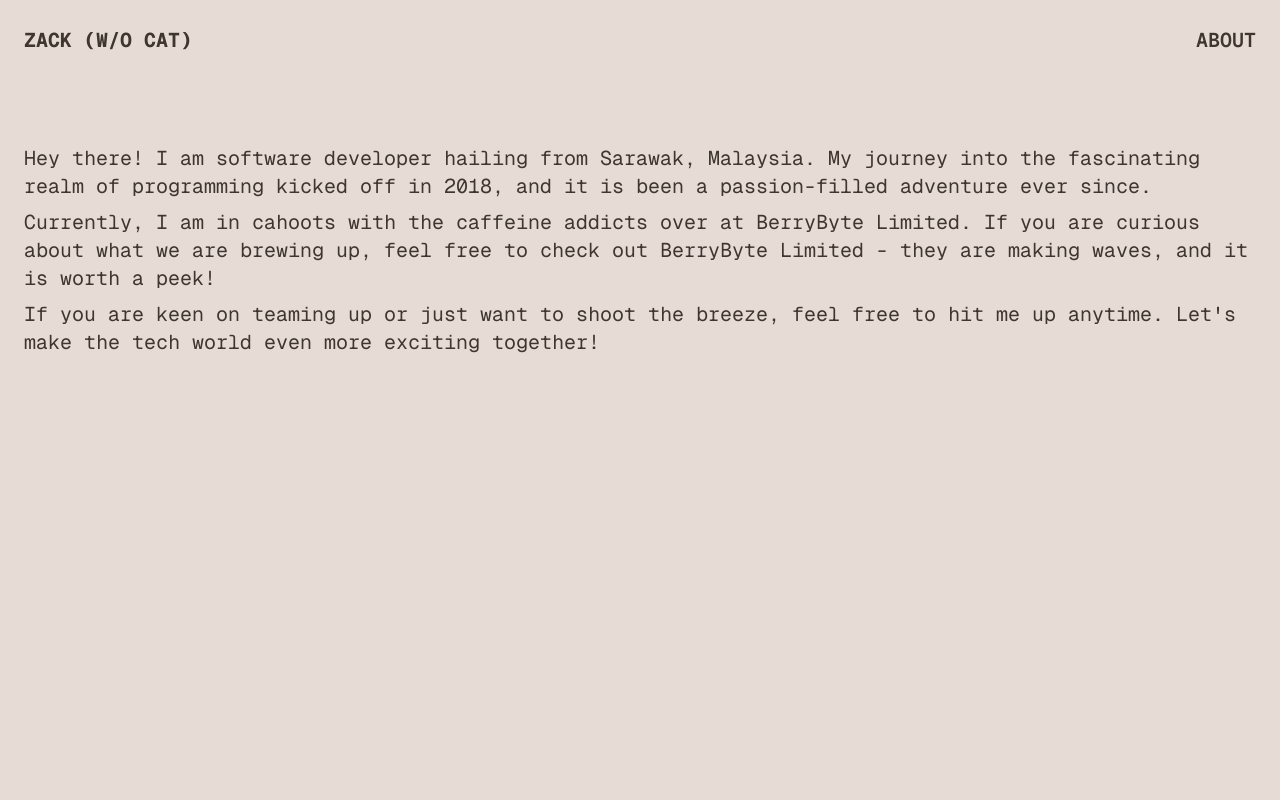
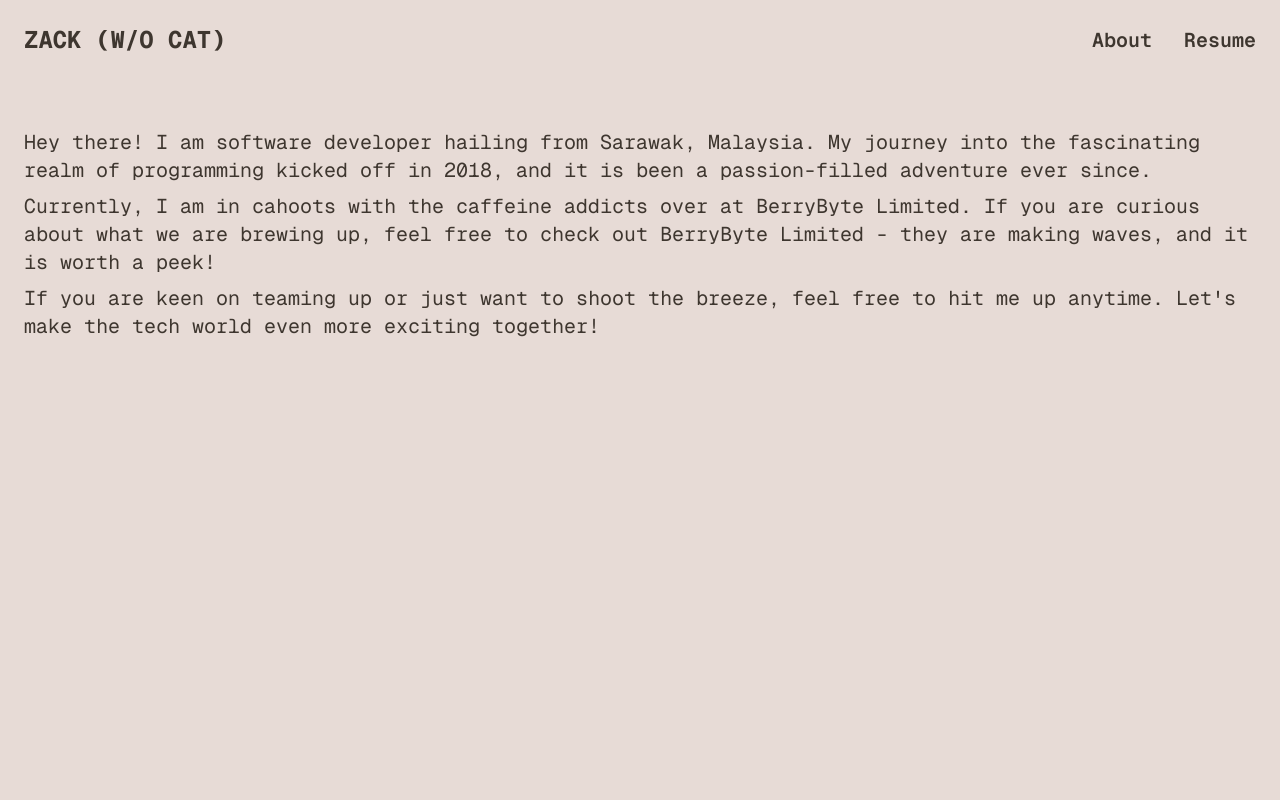
Before and after one commit to bukan-zack/personal-site-3, a Next.js app: page /about in a window 1280 px wide. Shown: the top 800 px of the page. Built offline with nearby package versions, Linux system fonts and the light colour scheme.

Commit message:
fix: z-index of image

```diff
--- a/app/about/page.tsx
+++ b/app/about/page.tsx
@@ -8,23 +8,34 @@ export default function Page() {
         <>
             <Navigation />
             <main className="min-h-screen">
-                <section className="overflow-hidden">
-                    <motion.div
-                        className="container mx-auto mt-24 px-6 py-8 flex flex-col justify-center items-center gap-2"
-                        initial={{ opacity: 0, translateY: 100 }}
-                        animate={{ opacity: 1, translateY: 0 }}
-                        transition={{ type: "easeInOut", duration: 0.3 }}
-                    >
-                        <p>
+                <section className="container mx-auto mt-24 px-6 py-8 flex flex-col justify-center items-center gap-2">
+                    <div className="overflow-hidden">
+                        <motion.p
+                            initial={{ opacity: 0, translateY: 100 }}
+                            animate={{ opacity: 1, translateY: 0 }}
+                            transition={{ type: "easeInOut", duration: 0.4 }}
+                        >
                             Hey there! I am software developer hailing from Sarawak, Malaysia. My journey into the fascinating realm of programming kicked off in 2018, and it is been a passion-filled adventure ever since.
-                        </p>
-                        <p>
+                        </motion.p>
+                    </div>
+                    <div className="overflow-hidden">
+                        <motion.p
+                            initial={{ opacity: 0, translateY: 100 }}
+                            animate={{ opacity: 1, translateY: 0 }}
+                            transition={{ type: "easeInOut", duration: 0.4, delay: 0.2 }}
+                        >
                             Currently, I am in cahoots with the caffeine addicts over at BerryByte Limited.  If you are curious about what we are brewing up, feel free to check out BerryByte Limited - they are making waves, and it is worth a peek!
-                        </p>
-                        <p>
+                        </motion.p>
+                    </div>
+                    <div className="overflow-hidden">
+                        <motion.p
+                            initial={{ opacity: 0, translateY: 100 }}
+                            animate={{ opacity: 1, translateY: 0 }}
+                            transition={{ type: "easeInOut", duration: 0.4, delay: 0.4 }}
+                        >
                             If you are keen on teaming up or just want to shoot the breeze, feel free to hit me up anytime. Let&apos;s make the tech world even more exciting together!
-                        </p>
-                    </motion.div>
+                        </motion.p>
+                    </div>
                 </section>
             </main>
         </>
--- a/app/components/Navigation.tsx
+++ b/app/components/Navigation.tsx
@@ -23,25 +23,28 @@ export function Navigation({
     return (
         <nav
             className={clsx(
-                "w-full z-10 fixed top-0 h-20 flex items-center border-b border-transparent",
-                "transition duration-500 ease-in-out",
-                scrolled && "border-[#3E362F]/20 backdrop-blur-md bg-[#E7DBD6]/50"
+                "w-full z-[100] fixed top-0 h-20 flex items-center",
+                "transition duration-[400ms] ease-in-out",
+                scrolled && "backdrop-blur-lg bg-[#E7DBD6]/60"
             )}
         >
             <motion.div
-                className="uppercase text-xl px-6 container mx-auto overflow-hidden flex justify-between"
+                className="px-6 container mx-auto overflow-hidden flex justify-between items-center"
                 initial={animate && { opacity: 0 }}
                 animate={{ opacity: 1 }}
-                transition={{ type: "easeInOut", duration: 0.3, delay: 0.9 }}
+                transition={{ type: "easeInOut", duration: 0.4, delay: 1 }}
             >
-                <div className="font-bold">
+                <div className="text-2xl uppercase font-bold">
                     <Link href="/">
                         Zack (w/o cat)
                     </Link>
                 </div>
-                <div className="font-semibold">
+                <div className="font-semibold flex items-center gap-8">
                     <Link href="/about">
                         About
+                    </Link>
+                    <Link href="/about">
+                        Resume
                     </Link>
                 </div>
             </motion.div>
--- a/app/page.tsx
+++ b/app/page.tsx
@@ -57,15 +57,18 @@ const brands = [
 
 const works = [
     {
-        name: "BerryByte Landing Page",
+        name: "BerryByte Limited",
+        description: "Landing Page",
         image: "/works/berry-website.jpeg",
     },
     {
-        name: "BerryByte Dashboard Auth Page",
+        name: "BerryByte Limited",
+        description: "Dashboard Authentication Page",
         image: "/works/berry-shell-auth.png",
     },
     {
         name: "AwesomeMY",
+        description: "Landing Page",
         image: "/works/awesome-my.png",
     },
 ];
@@ -81,7 +84,7 @@ export default function Page() {
                             className="uppercase text-7xl md:text-8xl font-bold tracking-tight"
                             initial={{ opacity: 0, translateY: 100 }}
                             animate={{ opacity: 1, translateY: 0 }}
-                            transition={{ type: "easeInOut", duration: 0.3 }}
+                            transition={{ type: "easeInOut", duration: 0.4 }}
                         >
                             Zackry Rosli
                         </motion.h1>
@@ -90,7 +93,7 @@ export default function Page() {
                         <motion.p
                             initial={{ opacity: 0, translateY: 100 }}
                             animate={{ opacity: 1, translateY: 0 }}
-                            transition={{ type: "easeInOut", duration: 0.3, delay: 0.3 }}
+                            transition={{ type: "easeInOut", duration: 0.4, delay: 0.2 }}
                         >
                             A self-motivated Go expert from Sarawak, Malaysia, with 4 years of experience.
                             Passionate about crafting innovative solutions with precision.
@@ -101,7 +104,7 @@ export default function Page() {
                             className="grid grid-cols-4 gap-4"
                             initial={{ opacity: 0, translateY: 100 }}
                             animate={{ opacity: 1, translateY: 0 }}
-                            transition={{ type: "easeInOut", duration: 0.3, delay: 0.6 }}
+                            transition={{ type: "easeInOut", duration: 0.4, delay: 0.4 }}
                         >
                             {contacts.map((contact, i) => (
                                 <Link href={contact.href} target="_blank" key={i}>
@@ -118,7 +121,7 @@ export default function Page() {
                         className="h-full justify-between px-6 text-center container mx-auto flex flex-col items-center"
                         initial={{ opacity: 0, translateY: 100 }}
                         whileInView={{ opacity: 1, translateY: 0 }}
-                        transition={{ type: "easeInOut", duration: 0.5 }}
+                        transition={{ type: "easeInOut", duration: 0.4 }}
                         viewport={{ once: true }}
                     >
                         <p className="max-w-4xl">
@@ -142,15 +145,15 @@ export default function Page() {
                             </Marquee>
                         </div>
                         <p className="max-w-4xl text-xs italic">
-                            *Collaborations with some of the aforementioned brands may be facilitated by Lusory Limited.
+                            Collaborations with some of the aforementioned brands may be facilitated by Lusory Limited.
                         </p>
                     </motion.div>
                 </section>
-                <section className="mt-12 px-6 py-8 container mx-auto overflow-hidden">
+                <section className="mt-16 px-6 py-8 container mx-auto overflow-hidden">
                     <motion.div
                         initial={{ opacity: 0, translateY: 100 }}
                         whileInView={{ opacity: 1, translateY: 0 }}
-                        transition={{ type: "easeInOut", duration: 0.5 }}
+                        transition={{ type: "easeInOut", duration: 0.4 }}
                         viewport={{ once: true }}
                     >
                         <h2 className="uppercase text-[#3E362F] text-5xl md:text-6xl font-bold">
@@ -159,18 +162,21 @@ export default function Page() {
                         <p className="mt-2">
                             Explore a curated collection of my professional achievements and collaborations with industry-leading brands.
                         </p>
-                        <div className="mt-6 grid md:grid-cols-2 gap-4">
+                        <div className="mt-6 grid md:grid-cols-3 gap-4">
                             {works.map((work, i) => (
                                 <div
-                                    className="md:h-80 relative rounded-lg w-full bg-[#3E362F] group overflow-hidden"
+                                    className="relative rounded-lg w-full bg-[#3E362F] group overflow-hidden"
                                     key={i}
                                 >
                                     <div
-                                        className="z-[69] absolute inset-0 flex-col items-center justify-center opacity-0 group-hover:opacity-100 flex transition ease-in-out duration-500 delay-100"
+                                        className="z-[10] absolute inset-0 flex-col items-center justify-center opacity-0 group-hover:opacity-100 flex transition ease-in-out duration-[400ms] delay-100"
                                     >
-                                        <div className="max-w-xs md:max-w-4xl">
-                                            <p className="text-center text-[#e0d1cb]">
+                                        <div className="max-w-xs text-[#e0d1cb]">
+                                            <p className="text-center font-bold">
                                                 {work.name}
+                                            </p>
+                                            <p className="text-center mt-1">
+                                                {work.description}
                                             </p>
                                         </div>
                                     </div>
```
